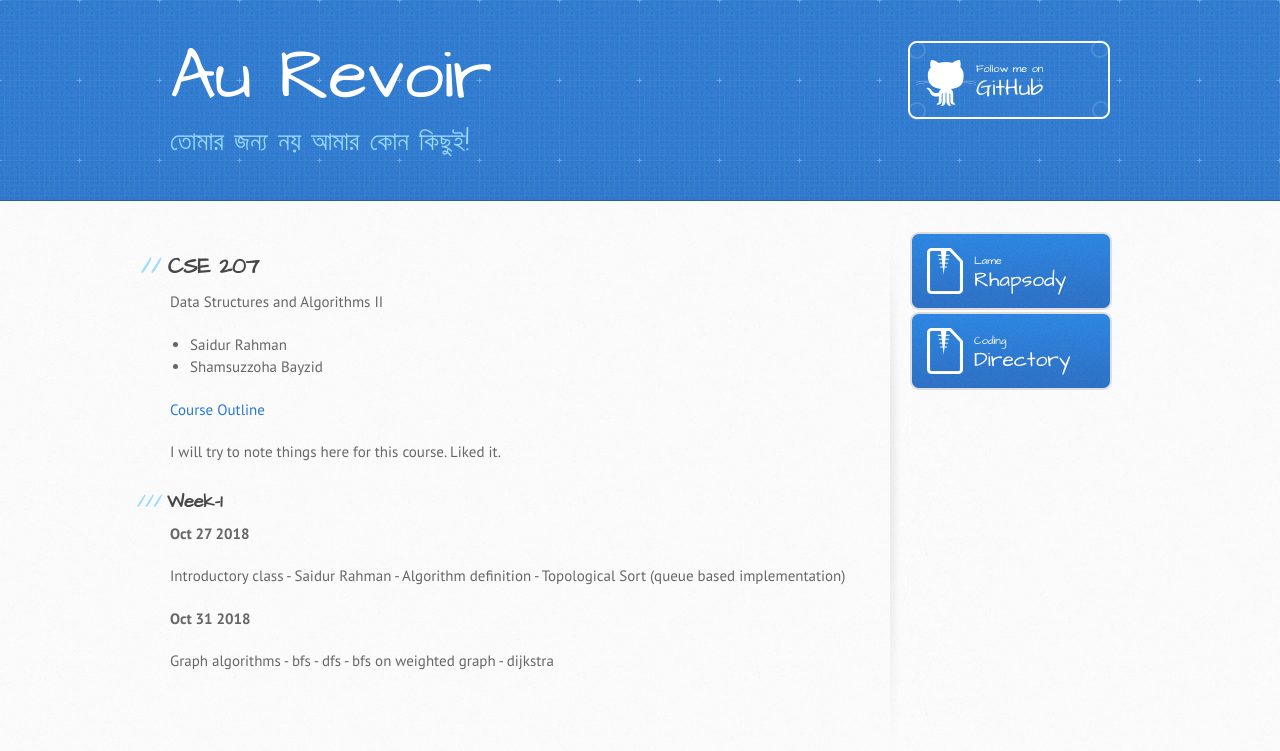
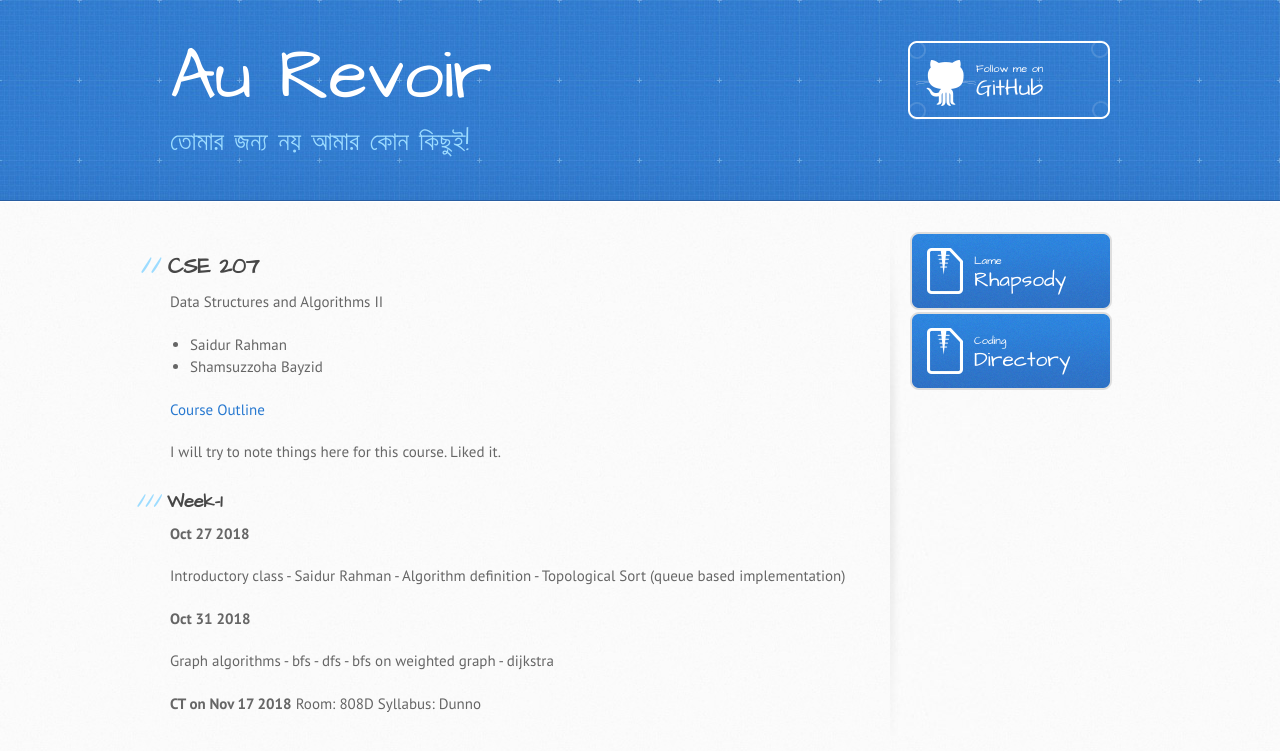
Before and after one commit to rebornplusplus/rebornplusplus.github.io, a Jekyll site: the page built from oscar/207/index.md, in a window 1280 px wide. Shown: the top 751 px of the page. Built offline with Jekyll 4.4.1, drawn with Linux system fonts in a browser that asks for light colours; some web fonts are replaced; our own code applies the rules of GitHub Pages for plain Markdown files.

Commit message:
Update index.md

```diff
--- a/oscar/207/index.md
+++ b/oscar/207/index.md
@@ -21,3 +21,6 @@ Introductory class - Saidur Rahman - Algorithm definition - Topological Sort (qu
 __Oct 31 2018__
 
 Graph algorithms - bfs - dfs - bfs on weighted graph - dijkstra
+
+__CT on Nov 17 2018__
+Room: 808D Syllabus: Dunno
```
